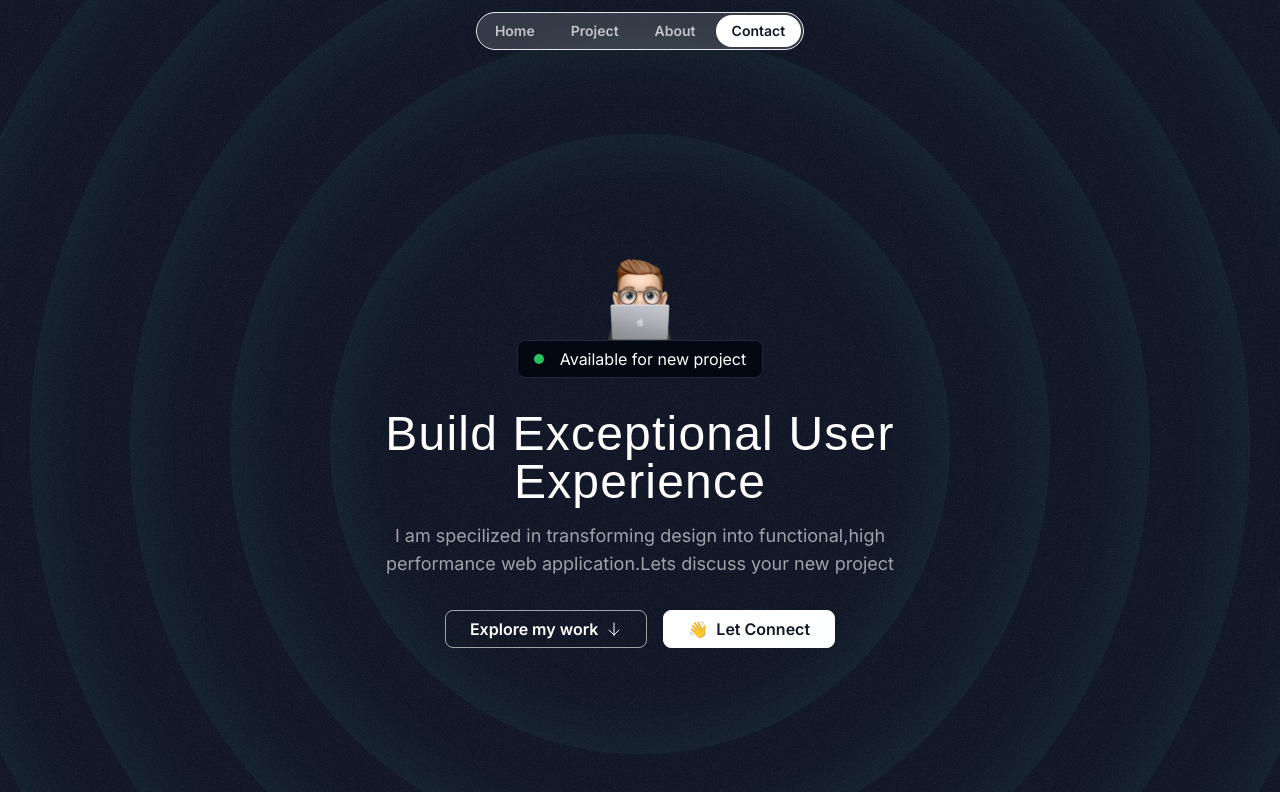
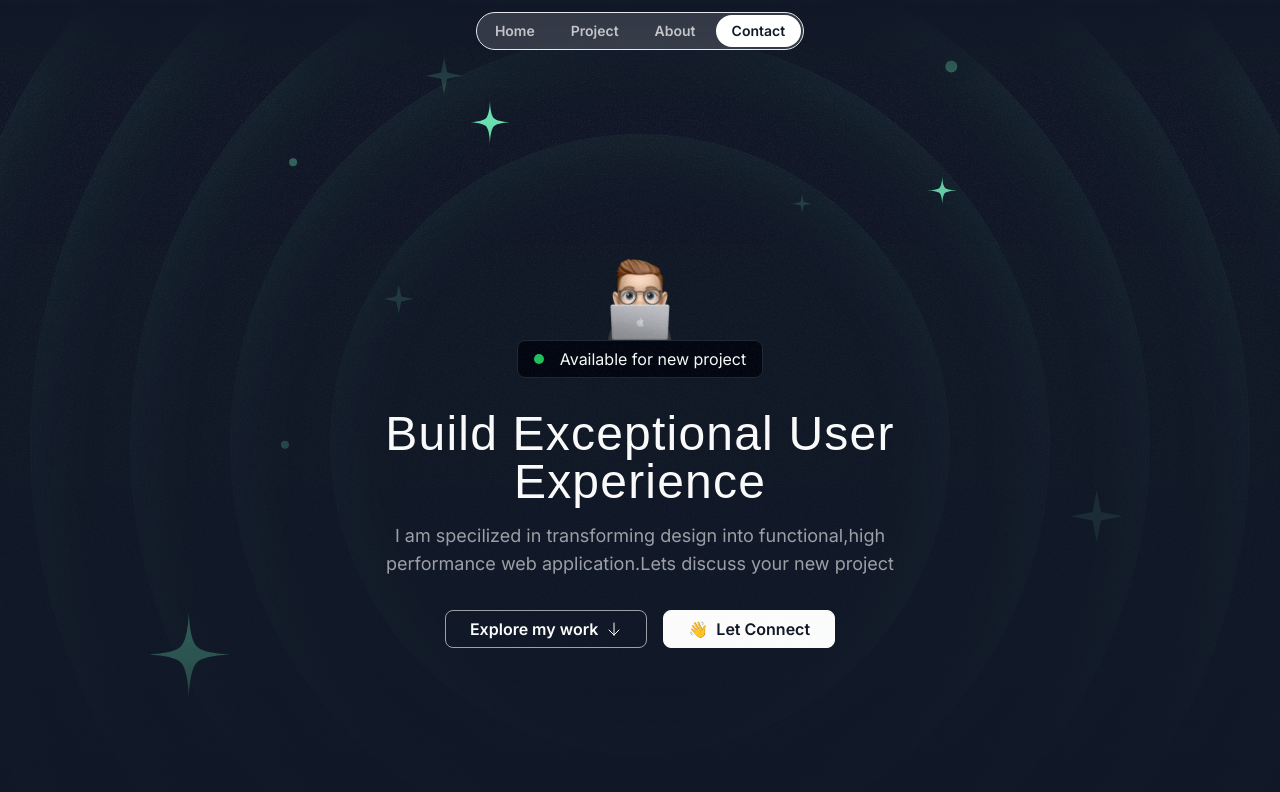
Before and after one commit to Tokiosman80F/portfolio-web, a Next.js app: page / in a window 1280 px wide. Shown: the top 792 px of the page. Built offline with nearby package versions, Linux system fonts and the light colour scheme; a web font is replaced by a local one.

Commit message:
feat(hero-section):added heroOrbit component for the orbit design

```diff
--- /dev/null
+++ b/src/components/HeroOrbit.tsx
@@ -0,0 +1,20 @@
+import React, { PropsWithChildren } from "react";
+
+export default function HeroOrbit({
+  children,
+  size,
+  rotation,
+}: PropsWithChildren<{ size: number; rotation: number }>) {
+  return (
+    <div className=" absolute top-1/2 left-1/2 -translate-x-1/2 -translate-y-1/2">
+      <div
+        className="  size-[800px]   "
+        style={{ transform:`rotate(${rotation}deg)`, height: `${size}px`, width: `${size}px` }}
+      >
+        <div className=" inline-flex " style={{transform:`rotate(${rotation*-1}deg)`}}>
+          {children}
+        </div>
+      </div>
+    </div>
+  );
+}
--- a/src/sections/Hero.tsx
+++ b/src/sections/Hero.tsx
@@ -2,20 +2,64 @@ import Image from "next/image";
 import ArrowDown from "../assets/icons/arrow-down.svg";
 import grainImage from "../assets/images/grain.jpg";
 import memojiComputer from "../assets/images/memoji-computer.png";
+import StarIcon from "@/assets/icons/star.svg";
+import SparkleIcon from "@/assets/icons/sparkle.svg"
+import HeroOrbit from "@/components/HeroOrbit";
 export const HeroSection = () => {
   return (
-    <div className="py-32 md:py-48 lg:py-60 relative z-0 overflow-x-clip  ">
+    <div className="py-32 md:py-48 lg:py-60 relative z-10 overflow-x-clip  ">
+
+
+      <div className="absolute inset-0 [mask-image:linear-gradient(to_bottom,transparent,black_10%,transparent)]"> {/*This style make the heroOribit transparent at the bottom*/}
+
       {/* Grain Image */}
       <div
         className="absolute inset-0 -z-30 opacity-5  "
         style={{ backgroundImage: `url(${grainImage.src})` }}
       ></div>
       {/* Circle borders */}
-      <div className="size-[620px] hero-ring " ></div>
-      <div className="size-[820px] hero-ring " ></div>
-      <div className="size-[1020px] hero-ring " ></div>
-      <div className="size-[1220px] hero-ring " ></div>
-      <div className="size-[1420px] hero-ring " ></div>
+      <div className="size-[620px] hero-ring "></div>
+      <div className="size-[820px] hero-ring "></div>
+      <div className="size-[1020px] hero-ring "></div>
+      <div className="size-[1220px] hero-ring "></div>
+      <div className="size-[1420px] hero-ring "></div>
+
+      {/* star */}
+      <HeroOrbit size={800} rotation={-70}>
+        <StarIcon className="size-24 text-emerald-300 " />
+      </HeroOrbit>
+       <HeroOrbit size={550} rotation={20}>
+        <StarIcon className="size-12 text-emerald-300 " />
+      </HeroOrbit>
+       <HeroOrbit size={590} rotation={95}>
+        <StarIcon className="size-8 text-emerald-300 " />
+      </HeroOrbit>
+      {/* sparkle */}
+       <HeroOrbit size={430} rotation={-14}>
+        <SparkleIcon className="size-8 text-emerald-300/20 " />
+      </HeroOrbit>
+      <HeroOrbit size={430} rotation={79}>
+        <SparkleIcon className="size-5 text-emerald-300/20 " />
+      </HeroOrbit>
+       <HeroOrbit size={630} rotation={17}>
+        <SparkleIcon className="size-10 text-emerald-300/20 " />
+      </HeroOrbit>
+       <HeroOrbit size={710} rotation={144}>
+        <SparkleIcon className="size-14 text-emerald-300/20 " />
+      </HeroOrbit>
+      {/* cicle */}
+      <HeroOrbit size={710} rotation={85}>
+        <div className="size-3 rounded-full bg-emerald-300/40 " />
+      </HeroOrbit>
+      <HeroOrbit size={520} rotation={-44}>
+        <div className="size-2 rounded-full bg-emerald-300/40 " />
+      </HeroOrbit>
+      <HeroOrbit size={650} rotation={-5}>
+        <div className="size-2 rounded-full bg-emerald-300/40 " />
+      </HeroOrbit>
+      </div>
+
+
       <div className="container">
         {/* Image */}
         <div className="flex flex-col items-center">
```
